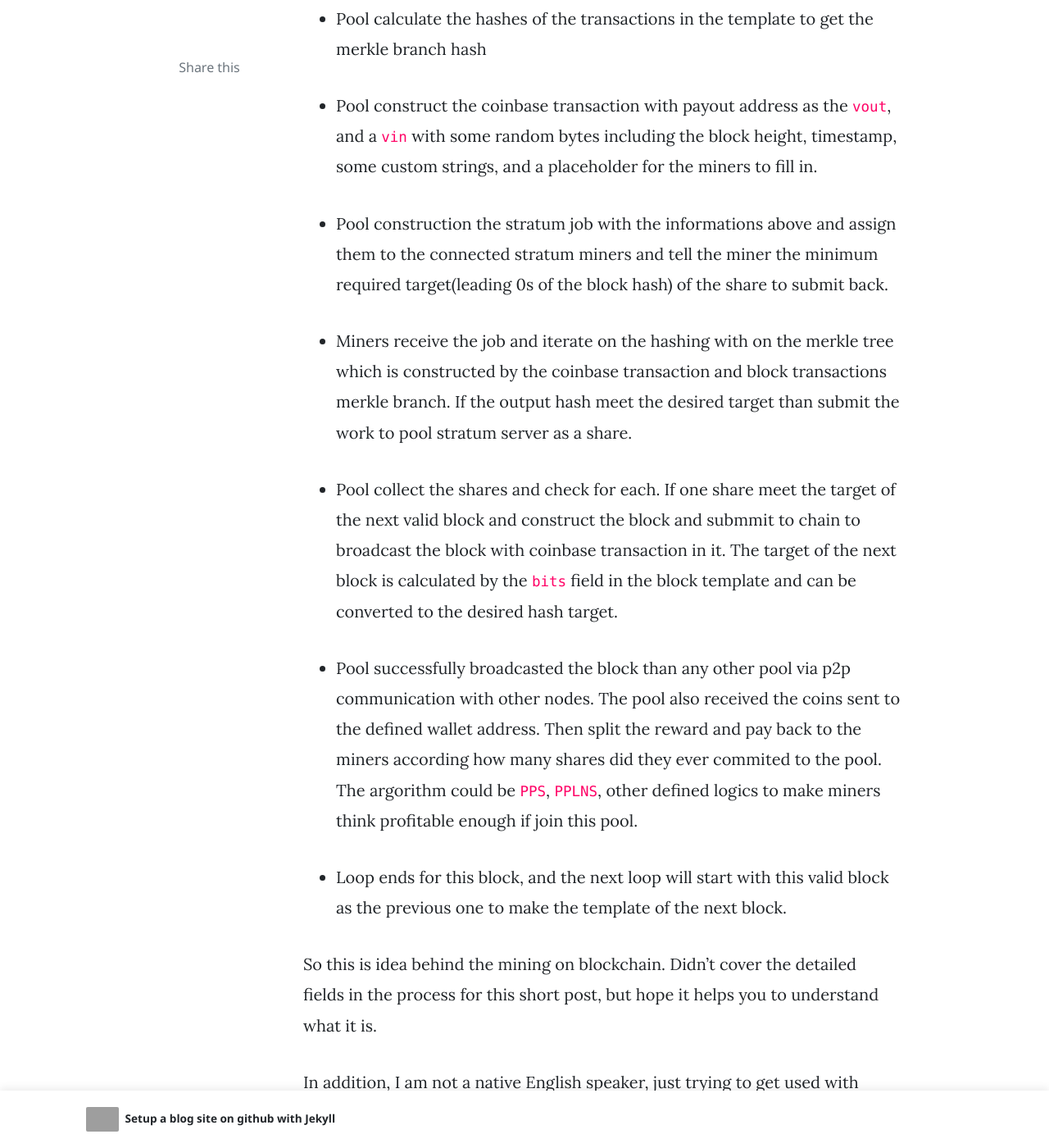
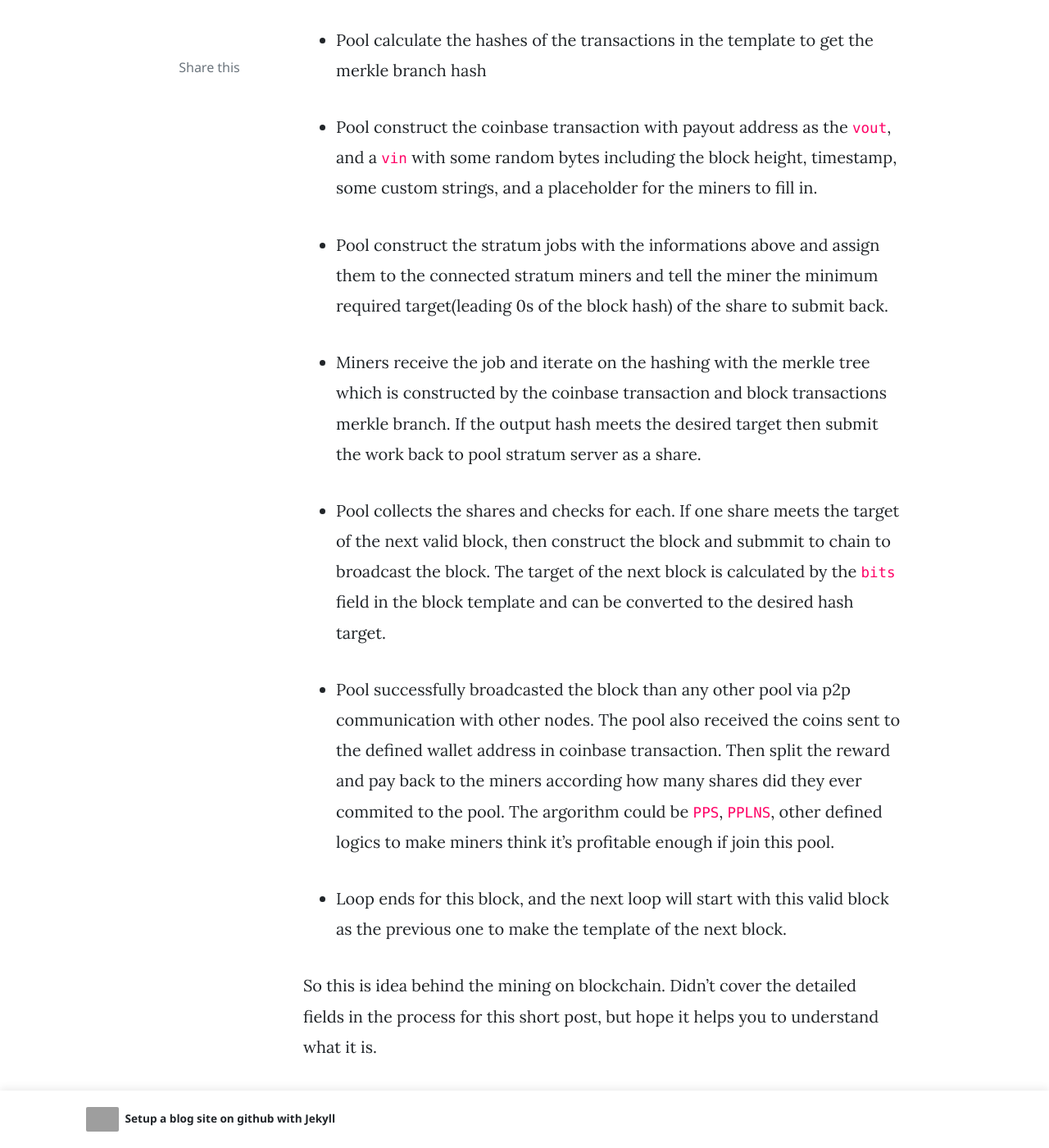
Before and after one commit to devfans/devfans.github.io, a Jekyll site: the page built from _posts/2019-05-24-bitcoin-mining-with-stratum-miners.md, in a window 1280 px wide and 1400 px high, scrolled down 1807 px. Shown: the whole window at 82% size. Built offline with Jekyll 4.4.1, drawn with Linux system fonts in a browser that asks for light colours; nearby versions of some CDN libraries; comment, search, counter and statistics services are not loaded; some of the changed text lies outside the part shown; grey boxes are pictures that could not be loaded.

Commit message:
Update 2019-05-24-bitcoin-mining-with-stratum-miners.md

```diff
--- a/_posts/2019-05-24-bitcoin-mining-with-stratum-miners.md
+++ b/_posts/2019-05-24-bitcoin-mining-with-stratum-miners.md
@@ -32,13 +33,13 @@ coinbasevalue: 1335905154
 
 + Pool construct the coinbase transaction with payout address as the `vout`, and a `vin` with some random bytes including the block height, timestamp, some custom strings, and a placeholder for the miners to fill in.
 
-+ Pool construction the stratum job with the informations above and assign them to the connected stratum miners and tell the miner the minimum required target(leading 0s of the block hash) of the share to submit back.
++ Pool construct the stratum jobs with the informations above and assign them to the connected stratum miners and tell the miner the minimum required target(leading 0s of the block hash) of the share to submit back.
 
-+ Miners receive the job and iterate on the hashing with on the merkle tree which is constructed by the coinbase transaction and block transactions merkle branch. If the output hash meet the desired target than submit the work to pool stratum server as a share.
++ Miners receive the job and iterate on the hashing with the merkle tree which is constructed by the coinbase transaction and block transactions merkle branch. If the output hash meets the desired target then submit the work back to pool stratum server as a share.
 
-+ Pool collect the shares and check for each. If one share meet the target of the next valid block and construct the block and submmit to chain to broadcast the block with coinbase transaction in it. The target of the next block is calculated by the `bits` field in the block template and can be converted to the desired hash target.
++ Pool collects the shares and checks for each. If one share meets the target of the next valid block, then construct the block and submmit to chain to broadcast the block. The target of the next block is calculated by the `bits` field in the block template and can be converted to the desired hash target.
 
-+ Pool successfully broadcasted the block than any other pool via p2p communication with other nodes. The pool also received the coins sent to the defined wallet address. Then split the reward and pay back to the miners according how many shares did they ever commited to the pool. The argorithm could be `PPS`, `PPLNS`, other defined logics to make miners think profitable enough if join this pool.
++ Pool successfully broadcasted the block than any other pool via p2p communication with other nodes. The pool also received the coins sent to the defined wallet address in coinbase transaction. Then split the reward and pay back to the miners according how many shares did they ever commited to the pool. The argorithm could be `PPS`, `PPLNS`, other defined logics to make miners think it's profitable enough if join this pool.
 
 + Loop ends for this block, and the next loop will start with this valid block as the previous one to make the template of the next block.
 
```
Also changed, not shown: other parts of _posts/2019-05-24-bitcoin-mining-with-stratum-miners.md (+1 -0 lines).
